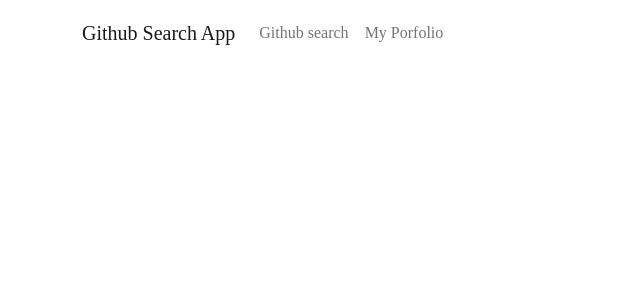
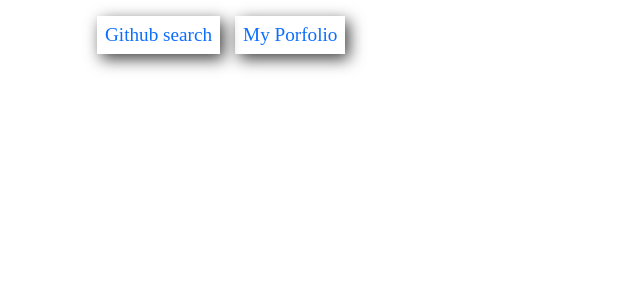
Before and after one commit to eliki-hue/Github-repo-search, an Angular app: page / in a window 1280 px wide. Shown: the top 300 px of the page, without its empty margins (0-640 px from the left). Built offline with nearby package versions, Linux system fonts and the light colour scheme.

Commit message:
changed the navbar

```diff
--- a/src/app/navbar/navbar.component.css
+++ b/src/app/navbar/navbar.component.css
@@ -1,4 +1,19 @@
 @import "~bootstrap/dist/css/bootstrap.css";
 .nav-item {
     color: blue;
+    display: flex;
+    font-weight: 400;
+    font-size: larger;
+    margin-left: 15px;
+    -webkit-box-shadow: -8px 10px 16px 0px rgba(0,0,0,0.75);
+    -moz-box-shadow: -8px 10px 16px 0px rgba(0,0,0,0.75);
+    box-shadow: 4px 5px 16px 0px rgba(0,0,0,0.75);
 }
+button {
+    -webkit-box-shadow: -8px 10px 16px 0px rgba(0,0,0,0.75);
+    -moz-box-shadow: -8px 10px 16px 0px rgba(0,0,0,0.75);
+    box-shadow: 8px 10px 16px 0px rgba(0,0,0,0.75);
+}
+.navbar {
+    background-color:grey;
+}
--- a/src/app/navbar/navbar.component.html
+++ b/src/app/navbar/navbar.component.html
@@ -10,12 +10,7 @@
     <div class="container">
         <div class="row">
 
-            <nav class="navbar navbar-expand-lg navbar-light bg-light">
-                <a class="navbar-brand" >Github Search App</a>
-                <button class="navbar-toggler" type="button" data-toggle="collapse" data-target="#navbarNav" aria-controls="navbarNav" aria-expanded="false" aria-label="Toggle navigation">
-                  <span class="navbar-toggler-icon"></span>
-                </button>
-                <div class="collapse navbar-collapse" id="navbarNav">
+          <nav class="navbar navbar-expand-sm bg-light ">
             <ul class="navbar-nav">
               <li class="nav-item active">
                 <a class="nav-link" routerLink="Github search">Github search</a>
@@ -26,8 +21,9 @@
 
 
             </ul>
-                </div>
           </nav>
+
+
         </div>
     </div>
 </body>
--- a/src/app/user/user.component.html
+++ b/src/app/user/user.component.html
@@ -14,10 +14,10 @@
                 <h2>SEARCH BY:</h2>
                 <form  (ngSubmit)="userInput(userForm.value)" #userForm='ngForm'>
                  <input type="text" name="username" (ngModel)="newUser.username" id="inputted" #quote="ngModel" placeholder="search..."><br>
-                <button type="submit" >submit</button>
+                <button class="submitButton" type="submit" >submit</button>
                 </form>
             </div>
-            <!-- <button type="submit" (click)="getUser()">view results</button> -->
+
            <div class="respose-section" *ngFor="let record of received">
 
                <div class="response-name">
```
Lines whose indentation alone changed are shown as unchanged.
